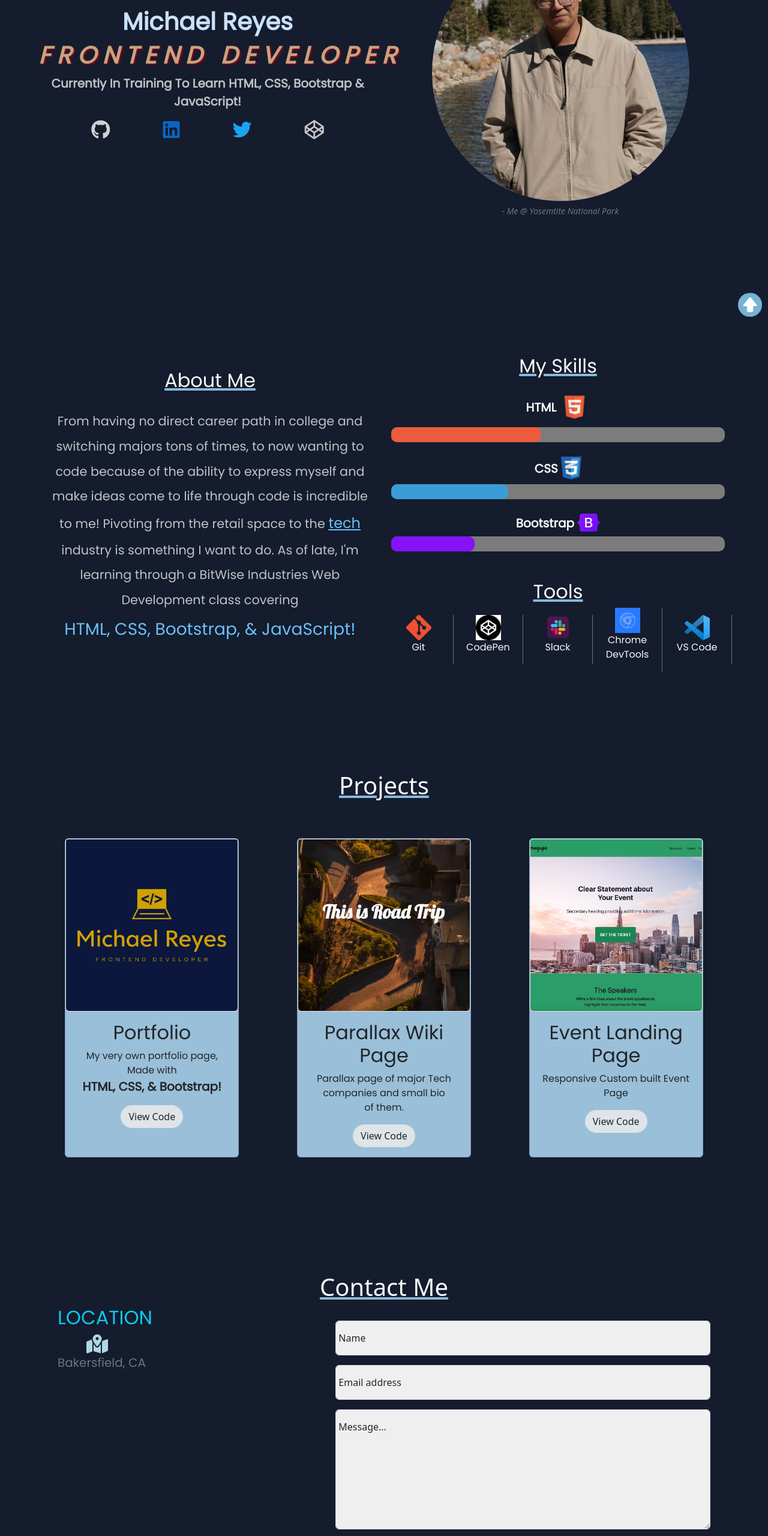
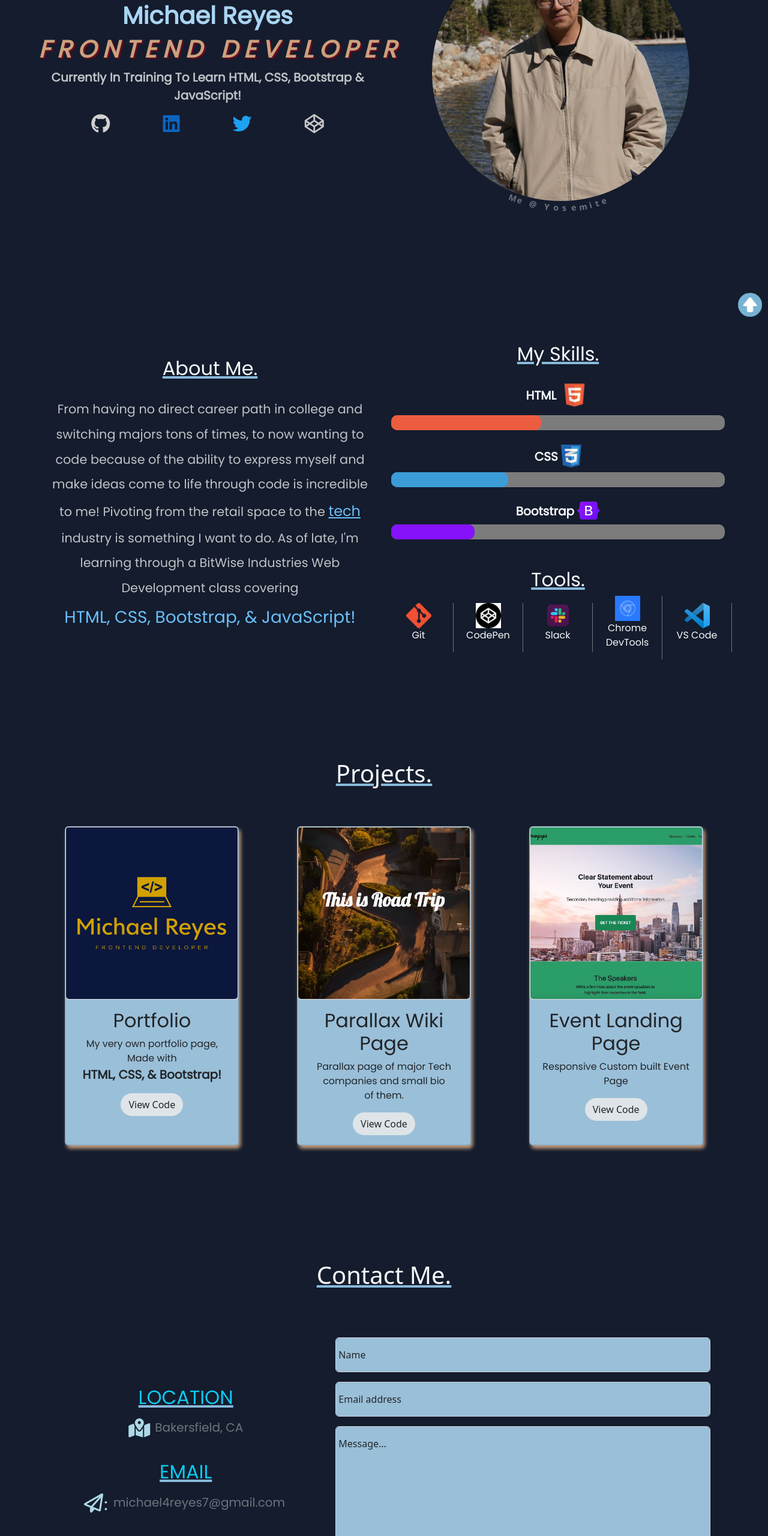
Before and after one commit to michaelr47/bootstrap-project2, a plain HTML site: page index.html in a window 1280 px wide. Shown: the part 240-2800 px from the top of the page at 60% size. Drawn offline with nearby package versions, Linux system fonts and the light colour scheme.

Commit message:
fixed proj cards responsiveness to sm bk, curved caption below main img, added icons to contact, box-shadow to cards

```diff
--- a/css/styles.css
+++ b/css/styles.css
@@ -29,11 +29,11 @@ nav div div a:hover { color: white !important; }
 
 .name {
     font-family: Poppins, sans-serif;
-    color: #cae1f9;
+    color: #a9d5f3;
     font-weight: 600;
     text-decoration: none;
+}
 
-}
 .title {
   font-family: 'Poppins', sans-serif;
   letter-spacing: 9px;
@@ -89,6 +89,7 @@ nav div div a:hover { color: white !important; }
         white-space: nowrap !important;
     }
     .img-tools {width: 50% !important;}
+    .abt-para {margin-top: 3.5rem !important;}
 
 }
 
@@ -121,6 +122,7 @@ nav div div a:hover { color: white !important; }
         font-size: 1.3rem !important;
 
     }
+
 }
 
 @media only screen and (min-width: 992px) {
@@ -175,12 +177,13 @@ nav div div a:hover { color: white !important; }
     transition: all 200ms ease-in-out;
 }
 
-.bg-forms { background-color: #efefef; }
+.bg-forms { background-color: #9abfd8; }
 
 textarea { height: 100px; }
 
 .bg-cards {
     background-color: #9abfd8;
+    box-shadow: 3px 5px 6px #C9A17E;
 
 }
 
@@ -197,11 +200,33 @@ textarea { height: 100px; }
 }
 
 .proj-btn, .contact-btn { background-color: #dee4e8; }
-.proj-btn:hover, .contact-btn:hover {
-    background-color: #980315;
-    color: white;
+.proj-btn:hover, .contact-btn:hover{
+    background-image: linear-gradient(45deg, #234459, #980315);
+    color: lightblue;
 }
 
-.fa-loc {
-    color: lightblue;
-}
+.fa-loc, .fa-aplane { color: lightblue; }
+
+small span { position: absolute; }
+
+.tm-1 {transform: translate(-94px, -24px) rotate(20deg); }
+
+.te-1 { transform: translate(-80px, -20px) rotate(15deg); }
+
+.tat { transform: translate(-60px, -14px) rotate(13deg); }
+
+.ty { transform: translate(-35px, -9px) rotate(8deg); }
+
+.to-1 { transform: translate(-20px, -8px) rotate(-5deg); }
+
+.ts { transform: translate(-5px, -7.5px) rotate(-1deg); }
+
+.te-2 { transform: translate(10px, -8px) rotate(-5deg); }
+
+.tm-2 { transform: translate(23px, -9px) rotate(-10deg); }
+
+.ti-1 { transform: translate(40px, -12px) rotate(-15deg); }
+
+.tt { transform: translate(50px, -15px) rotate(-18deg); }
+
+.te-3 { transform: translate(60px, -19px) rotate(-20deg); }
--- a/index.html
+++ b/index.html
@@ -81,8 +81,20 @@
                 class="rightpic rounded-circle"
                 alt="main pic"
               />
-              <figcaption class="pt-1 text-muted">
-                <small><i>- Me @ Yosemtite National Park</i></small>
+              <figcaption class="mt-2 ms-1 ms-sm-2 ms-md-3 text-muted fw-semibold">
+                <small>
+                  <span class="tm-1">M</span>
+                  <span class="te-1">e</span>
+                  <span class="tat">@</span>
+                  <span class="ty">Y</span>
+                  <span class="to-1">o</span>
+                  <span class="ts">s</span>
+                  <span class="te-2">e</span>
+                  <span class="tm-2">m</span>
+                  <span class="ti-1">i</span>
+                  <span class="tt">t</span>
+                  <span class="te-3">e</span>
+                </small>
               </figcaption>
             </div>
 
@@ -120,7 +132,7 @@
             <div
               class="col-sm-12 col-md-6 text-center text-light align-content-center px-sm-4"
             >
-              <h2 class="mt-5 mb-lg-1 mb-md-4 mb-sm-5">About Me</h2>
+              <h2 class="mt-5 mb-lg-1 mb-md-4 mb-sm-5">About Me.</h2>
               <div class="h-75 d-flex align-items-center lh-lg">
                 <p class="mt-lg-5 mt-sm-3 mt-md-5 mt-4 text-center text-light text-opacity-75 fs-5 abt-para lead">
                   From having no direct career path in college and switching
@@ -134,7 +146,7 @@
               </div>
             </div>
             <div class="col-sm-12 col-md-6 text-center text-light">
-              <h2 class="mb-4 mt-5">My Skills</h2>
+              <h2 class="mb-4 mt-5">My Skills.</h2>
               <p class="fs-5 fw-semibold mb-1">
                 HTML <img src="img/html5.png" width="51" class="mb-1" />
               </p>
@@ -159,7 +171,7 @@
                   <span class="fw-semibold fs-5"></span>
                 </div>
               </div>
-              <h2 class="mb-2">Tools</h2>
+              <h2 class="mb-2">Tools.</h2>
               <div class="row d-flex flex-column flex-lg-row flex-md-column align-items-center justify-content-md-evenly flex-md-row pb-5">
                 <div class="col border-secondary border-btm border-right">
                   <img src="img/git.png" alt="git logo" class="img-tools" width="42">
@@ -193,11 +205,10 @@
       <!-- start of projects section -->
       <section class="p-5" id="projects">
         <div class="container-fluid">
-          <h1 class="proj-head text-center mt-4 mb-3 text-light">Projects</h1>
-          <div
-            class="py-5 d-flex justify-content-around flex-column flex-md-row align-items-center align-items-md-stretch"
+          <h1 class="proj-head text-center mt-4 mb-3 text-light">Projects.</h1>
+          <div class="py-5 d-flex justify-content-around flex-column flex-md-row align-items-center align-items-md-stretch"
           >
-            <div class="card bg-cards text-center col-md-3 mb-md-0 mb-5">
+            <div class="card bg-cards text-center col-md-3 col-sm-8 col-10 mb-md-0 mb-5">
               <a href="#">
                 <img
                   src="img/mrdefault2.png"
@@ -214,7 +225,7 @@
               </div>
             </div>
 
-            <div class="card bg-cards text-center col-md-3 mb-md-0 mb-5">
+            <div class="card bg-cards text-center col-md-3 mb-md-0 col-sm-8 col-10 mb-5">
               <a href="https://michaelr47.github.io/parallax-practice/ " target="_blank">
                 <img
                   src="img/thumbnail2.jpg"
@@ -232,8 +243,8 @@
               </div>
             </div>
 
-            <div class="card bg-cards text-center col-md-3 mb-md-0 mb-5">
-              <a href="#">
+            <div class="card bg-cards text-center col-md-3 mb-md-0 col-sm-8 col-10 mb-5">
+              <a href="https://michaelr47.github.io/event-landing-page/">
                 <img
                   src="img/eventpagenail.jpg"
                   class="card-img-top img-thumbnail p-0"
@@ -246,7 +257,7 @@
                 <p class="card-text">
                  Responsive Custom built Event Page
                 </p>
-                <a href="#" target="_blank"><button class="btn rounded-pill proj-btn">View Code</button></a>
+                <a href="https://github.com/michaelr47/event-landing-page" target="_blank"><button class="btn rounded-pill proj-btn">View Code</button></a>
               </div>
             </div>
           </div>
@@ -257,28 +268,36 @@
       <!-- start of contact section -->
       <section class="p-5" id="contact">
         <div class="container-fluid p-5">
-          <div class="row text-center align-items-center">
-            <h1 class="text-light">Contact Me</h1>
+          <div class="row text-center align-items-center mb-5 mb-sm-5">
+            <h1 class="text-light">Contact Me.</h1>
           </div>
-          <div class="row">
-          <div class="col-md-5">
-            <div class="row">
-            <h2 class="text-decoration-none text-info">LOCATION</h2> <i class="fa-solid fa-map-location-dot fa-loc fa-2x ms-5 "></i>
+          <div class="row d-flex flex-sm-column flex-lg-row align-items-sm-center">
+          <div class="col-md-5 col-sm-12 d-flex flex-column justify-content-md-center align-items-center ps-0">
+            <h2 class="text-info mb-3">LOCATION</h2>
+            <div class="d-flex justify-content-center mb-4">
+              <i class="me-2 fa-solid fa-map-location-dot fa-loc fa-2x"></i>
             <p class="text-muted fs-5">Bakersfield, CA</p>
+            </div>
+            <h2 class="text-info mb-3">EMAIL</h2>
+            <div class="d-flex justify-content-center">
+            <i class="fa-regular fa-paper-plane fa-2x fa-aplane me-2">:</i>
+            <p class="text-muted fs-5 me-1">michael4reyes7@gmail.com</p>
           </div>
-          <div class="row d-flex"></div>
+
         </div>
 
-          <form class="col-md-7 mt-4">
+          <form class="col-md-7 col-sm-12 mt-4">
               <div class="row">
                 <div class="form-floating mb-3">
                   <input
                     type="text"
                     class="form-control bg-forms"
                     id="floatingName"
+                    name="name"
                     placeholder="Name"
+                    required
                   />
-                  <label class="form-label ms-1" for="floatingName">Name</label>
+                  <label for=""class="form-label ms-1" for="floatingName">Name</label>
                 </div>
               </div>
             <div class="row">
@@ -287,30 +306,31 @@
                   type="email"
                   class="form-control bg-forms"
                   id="floatingEmail"
+                  name="email"
                   placeholder="Email address"
+                  required
                 />
                 <label class="form-label ms-1" for="floatingEmail">Email address</label>
               </div>
             </div>
             <div class="row">
               <div class="form-floating mb-3">
-                <textarea class="form-control bg-forms" id="floatingMessage" placeholder="Message" style="height: 200px;"></textarea>
+                <textarea class="form-control bg-forms" id="floatingMessage" name="message" placeholder="Message" style="height: 200px;" required></textarea>
                 <label for="floatingMessage" class="form-label ms-1">Message...</label>
               </div>
             </div>
             <button class="btn px-4 py-2 mt-1 contact-btn rounded-pill" type="submit" value="Submit">Submit</button>
-      </form>
+       </form>
       </div>
-
-        </div>
-      </section>
+     </div>
+    </section>
       <!-- end of contact section -->
     </main>
     <footer class="py-1" id="fter">
       <div class="container">
         <div class="footer-content text-center">
           <img src="img/newlogopage.png" class="img-fluid mt-3" width="190" alt="footer logo">
-          <small><p class="mt-3 mb-3 fw-bold">© 2022 Michael Reyes, All rights reserved.</p></small>
+          <small><p class="mt-3 mb-3 fw-bold">© 2022 Michael Reyes</p></small>
       </div>
 
       </div>
```
